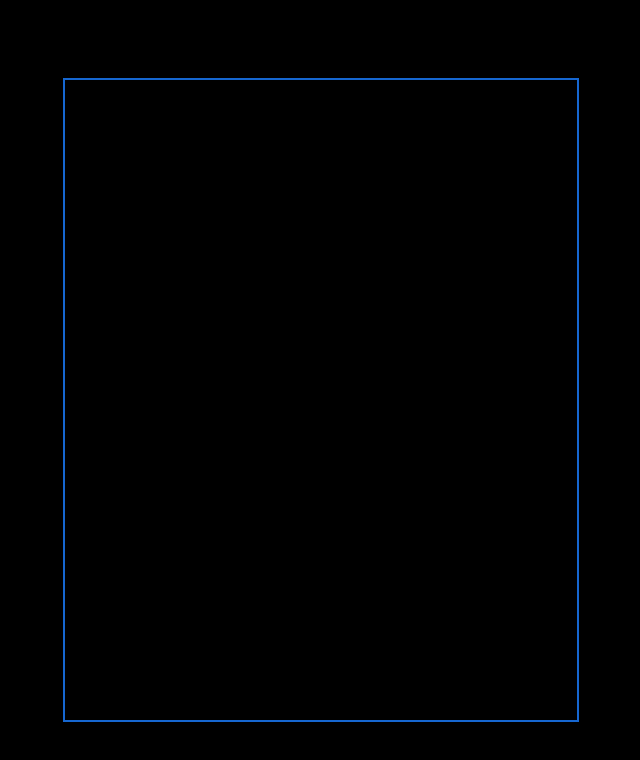
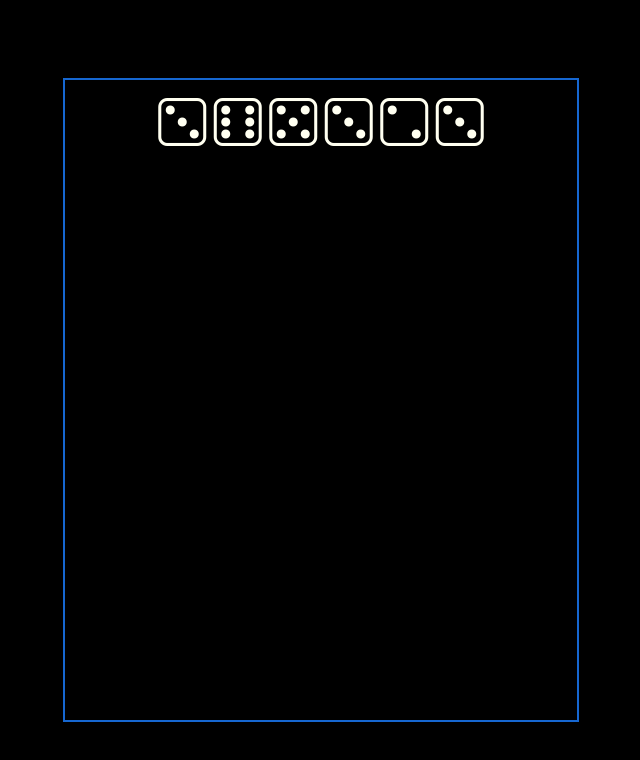
Before and after one commit to Kameal22/yahtzee-app, a React (Create React App) app: page / in a window 1280 px wide. Shown: the top 760 px of the page, without its empty margins (319-959 px from the left). Built offline with nearby package versions, Linux system fonts and the light colour scheme.

Commit message:
Added a die component

```diff
--- a/package.json
+++ b/package.json
@@ -6,6 +6,7 @@
     "@testing-library/jest-dom": "^5.14.1",
     "@testing-library/react": "^11.2.7",
     "@testing-library/user-event": "^12.8.3",
+    "bootstrap-icons": "^1.6.1",
     "react": "^17.0.2",
     "react-dom": "^17.0.2",
     "react-scripts": "4.0.3",
--- a/public/index.html
+++ b/public/index.html
@@ -2,6 +2,7 @@
 <html lang="en">
   <head>
     <meta charset="utf-8" />
+    <link rel="stylesheet" href="https://cdn.jsdelivr.net/npm/bootstrap-icons@1.6.1/font/bootstrap-icons.css">
     <link rel="icon" href="%PUBLIC_URL%/favicon.ico" />
     <meta name="viewport" content="width=device-width, initial-scale=1" />
     <meta name="theme-color" content="#000000" />
--- a/src/Yahtzee.js
+++ b/src/Yahtzee.js
@@ -1,5 +1,6 @@
 import './gameStyles/Yahtzee.css'
 import {Component} from 'react'
+import Dices from './gameDices/Dices';
 
 class Yahtzee extends Component{
 
@@ -7,7 +8,7 @@ class Yahtzee extends Component{
     return(
       <div className = "Yahtzee">
 
-
+        <Dices />
 
       </div>
     )
--- a/src/gameDices/Dices.js
+++ b/src/gameDices/Dices.js
@@ -0,0 +1,32 @@
+import '../gameStyles/Dices.css'
+import {Component} from 'react'
+import Die from './Die';
+
+class Dices extends Component{
+
+  static defaultProps = {
+    dieFaces : [1,2,3,4,5,6]
+  }
+
+  generateRandDice = () =>{
+    let randInt = Math.floor(Math.random() * this.props.dieFaces.length)
+    return this.props.dieFaces[randInt]
+  }
+
+  render(){
+    return(
+      <div className = "DieDiv">
+
+        {this.props.dieFaces.map(face =>{
+          return(
+            face = this.generateRandDice(),
+            <Die face = {face} />
+          )
+        })}
+
+      </div>
+    )
+  }
+}
+
+export default Dices;
--- a/src/gameDices/Die.js
+++ b/src/gameDices/Die.js
@@ -1,26 +1,13 @@
-import './gameStyles/Die.css'
+import '../gameStyles/Die.css'
 import {Component} from 'react'
 
 class Die extends Component{
-
-    //Select random number from values, asign it to dieFace and render a die.
-
-    static defaultProps = {
-        values = [1,2,3,4,5,6]
-    }
-
-    constructor(props){
-        super(props)
-        this.state = {
-            dieFace : ''
-        }
-    }
 
   render(){
     return(
       <div className = "DieDiv">
 
-
+        <i className = {`bi bi-dice-${this.props.face}`}></i>
 
       </div>
     )
--- a/src/gameStyles/Dices.css
+++ b/src/gameStyles/Dices.css
@@ -0,0 +1,6 @@
+.DieDiv{
+    display: flex;
+    justify-content: space-around;
+    width: 65%;
+    margin: 1vh auto;
+}
--- a/src/gameStyles/Die.css
+++ b/src/gameStyles/Die.css
@@ -0,0 +1,4 @@
+.DieDiv i{
+    color: ivory;
+    font-size: 3em;
+}
```
Also changed, not shown: 1 other file (tests, documents, lock files or other folders).
